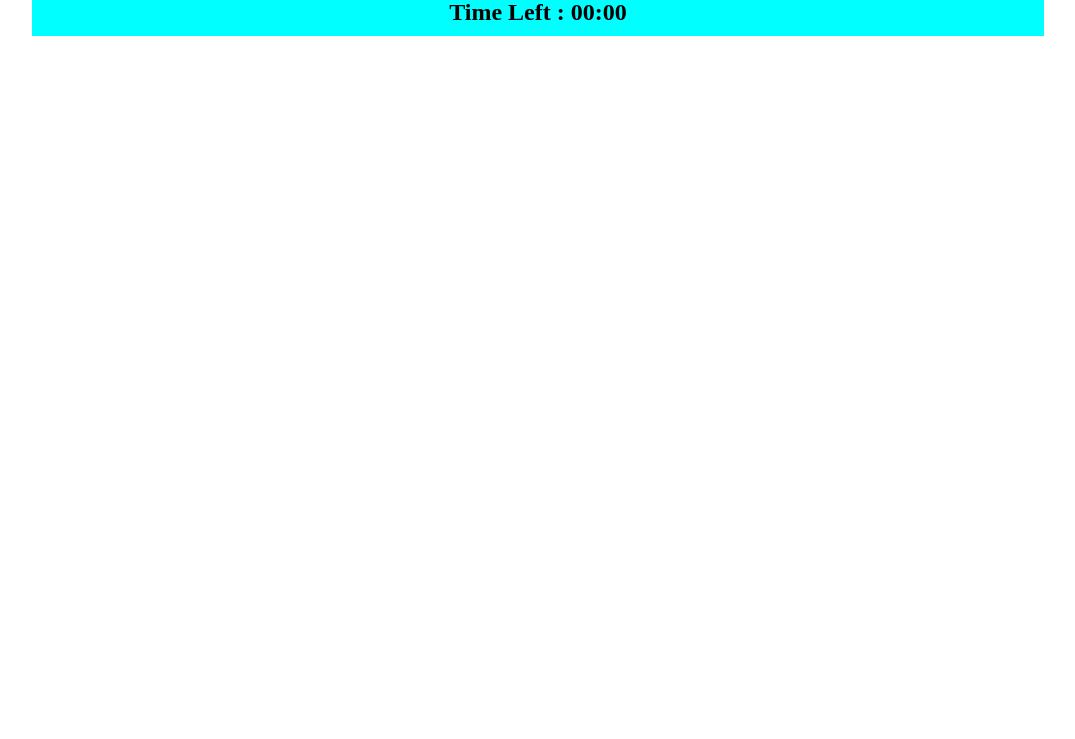
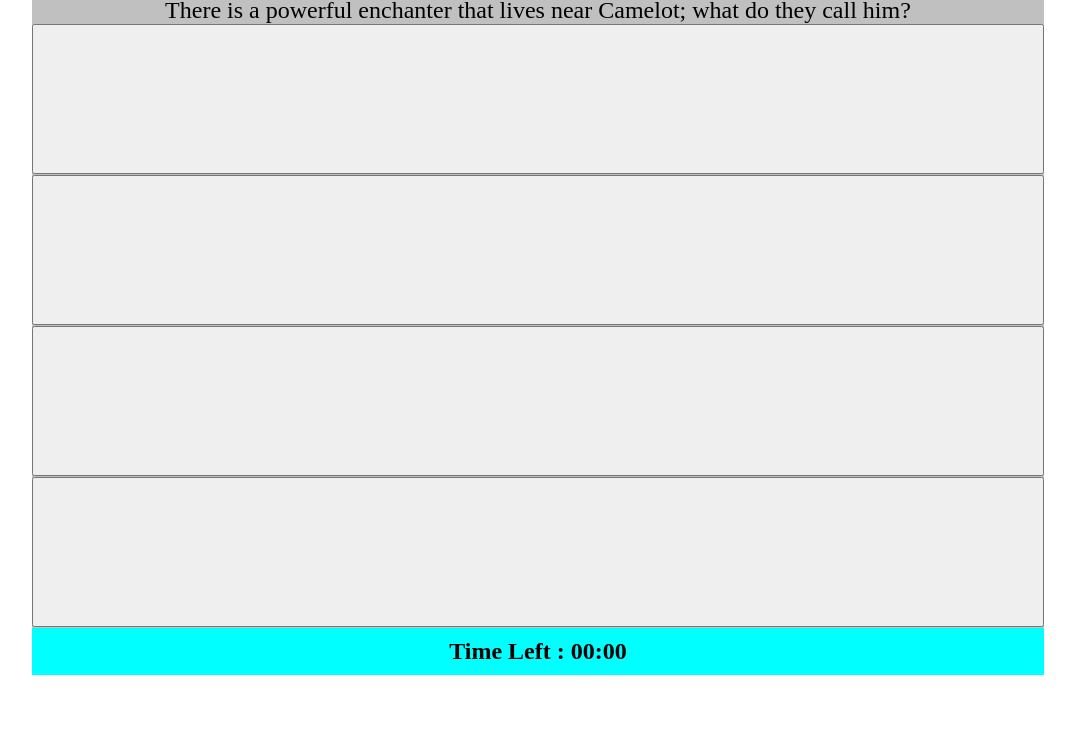
Before and after one commit to EternalVigil/TriviaGame, a plain HTML site: page index.html in a window 1280 px wide. Shown: the part 61-800 px from the top of the page, without its empty margins (102-1177 px from the left). Drawn offline with nearby package versions, Linux system fonts and the light colour scheme.

Commit message:
datatype change + JS additions

```diff
--- a/Assets/css/styles.css
+++ b/Assets/css/styles.css
@@ -19,7 +19,7 @@
 	font-weight: bold;
 	font-size: 36px;
 	margin: auto;
-	padding: auto;
+	height: 50px;
 }
 
 #timerDiv{
@@ -34,3 +34,16 @@
 	padding-top: 10px;
 	padding-bottom: 10px;
 }
+#questionDiv{
+	width: 100%;
+	font-size: 24px;
+	vertical-align: middle;
+	padding-top: 50px;
+}
+button{
+	width:100%;
+	height: 150px;
+	font-size: 32px;
+	font-weight: bold;
+
+}
--- a/Assets/javascript/app.js
+++ b/Assets/javascript/app.js
@@ -1,36 +1,60 @@
 // JavaScript Document
 window.onload = function(){
 };
-var QandA = {
-	question1: ["What is your quest?", "to praise the sun", "to provide glory to King Arthur, King of the Britons", "to find the holy grail"],
-	question1Answer: 3,
-};
 
-$("#answer1").on("click", function(){
+/*var questionBank = [
+	{
+		question1: ["What is the airspeed velocity of an unladen swallow?", "at least 15mph", "African or European?", "11 meters per second", "I don't know", 2],
+		question3: ["Ceser had a very good centurian friend in Rome; what was his name?", "Nortius Maximus", "Biggus Diccus", "Sillius Soddus", "Incontinentia Buttocks", 2],
 
-});
-$("#answer2").on("click", function(){
+	}
+];
+*/
+var questionBank = [
+	{
+		riddle:"There is a powerful enchanter that lives near Camelot; what do they call him?",
+		choices:["Merlin", "Sir Not-Appearing-In-This-Film", "Tim", "Bedevere"],
+		answer: "Bedevere"
+	},
+	{
+		riddle: "What is the most powerful weapon in existance?",
+		choices:["Excaliber", "The Killer Rabbit of Caerbannog", "Pangalactic Gargleblaster", "The Holy Handgrenade of Antioch"],
+		answer: "The Holy Handgrenade of Antioch"
+	},
+	{
+		riddle:"What is the capital of Assyria?",
+		choices:["Assur", "Babylon", "Memphis", "Ankara"],
+		answer: "Assur"
+	},
+	{
+		riddle: "What is the airspeed velocity of an unladen swallow?",
+		choices: ["at least 15mph", "African or European?", "11 meters per second", "I don't know"],
+		answer: "African or European"
+	}
+];
 
-});
-$("#answer3").on("click", function(){
-
-});
-$("#answer4").on("click", function(){
-
-});
-
-
+console.log();
 var timeLimit = 15000;
-var timeElapsed = 0;
+var timeLeft = timeLimit;
+var currentQuestion = 0;
 
 function giveAnswer(){
 	alert("Sorry, you ran out of time.<br\>The answer was ");
 }
 
 function giveQuestion(){
-	timeElasped++;
-	var covertTime = timeConvert(timeElapsed);
-	$("#timeLeft").html(timeElasped);
+	resetTimer();
+	console.log(questionBank[currentQuestion].riddle);
+	$("#questionDiv").html(questionBank[currentQuestion].riddle);
+
+	for(var i=0; i>4; i++){
+	$("#choice1").html(questionBank[currentQuestion].choices[i]);
+	}
+	for (var j = timeLeft ; j <= 0; j--){
+	timeLeft--;
+	var covertTime = timeConvert(timeLeft);
+	$("#timeLeft").html(covertTime);
+	}
 }
 
 function timeConvert (time){
@@ -46,7 +70,7 @@
 }
 
 function resetTimer(){
-	timeElasped = 0;
+	timeLeft = timeLimit;
 }
 
 giveQuestion();
--- a/index.html
+++ b/index.html
@@ -8,21 +8,17 @@
 </head>
 
 <body>
-
 <div id="container">
-	<div id="mainTitle">Totally Trivia Time-d!</div>
-	<div id="timerDiv">Time Left : <span id="timeLeft">00:00</span></div>
-	<div id="questionDiv"></div>
-	<div id="answersDiv">
-		<div id="answer1"></div>
-		<div id="answer2"></div>
-		<div id="answer3"></div>
-		<div id="answer4"></div>
-	</div>
-
-
+  <div id="mainTitle">Totally Trivia Time-d!</div>
+  <div id="questionDiv"></div>
+  <div id="answersDiv">
+    <button id="choice1"></button>
+    <button id="choice2"></button>
+    <button id="choice3"></button>
+    <button id="choice4"></button>
+  </div>
+  <div id="timerDiv">Time Left : <span id="timeLeft">00:00</span></div>
 </div>
-
 <script src="Assets/javascript/app.js"></script>
 </body>
 </html>
```
